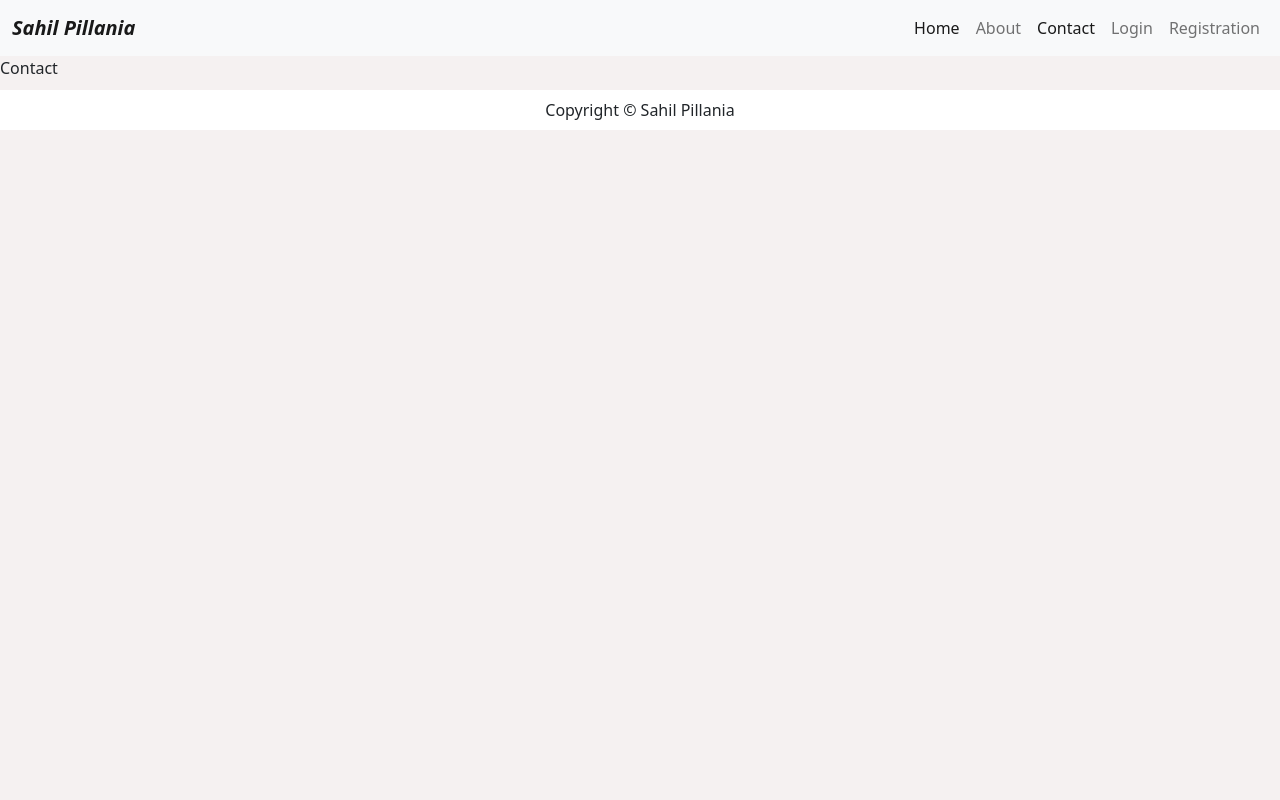
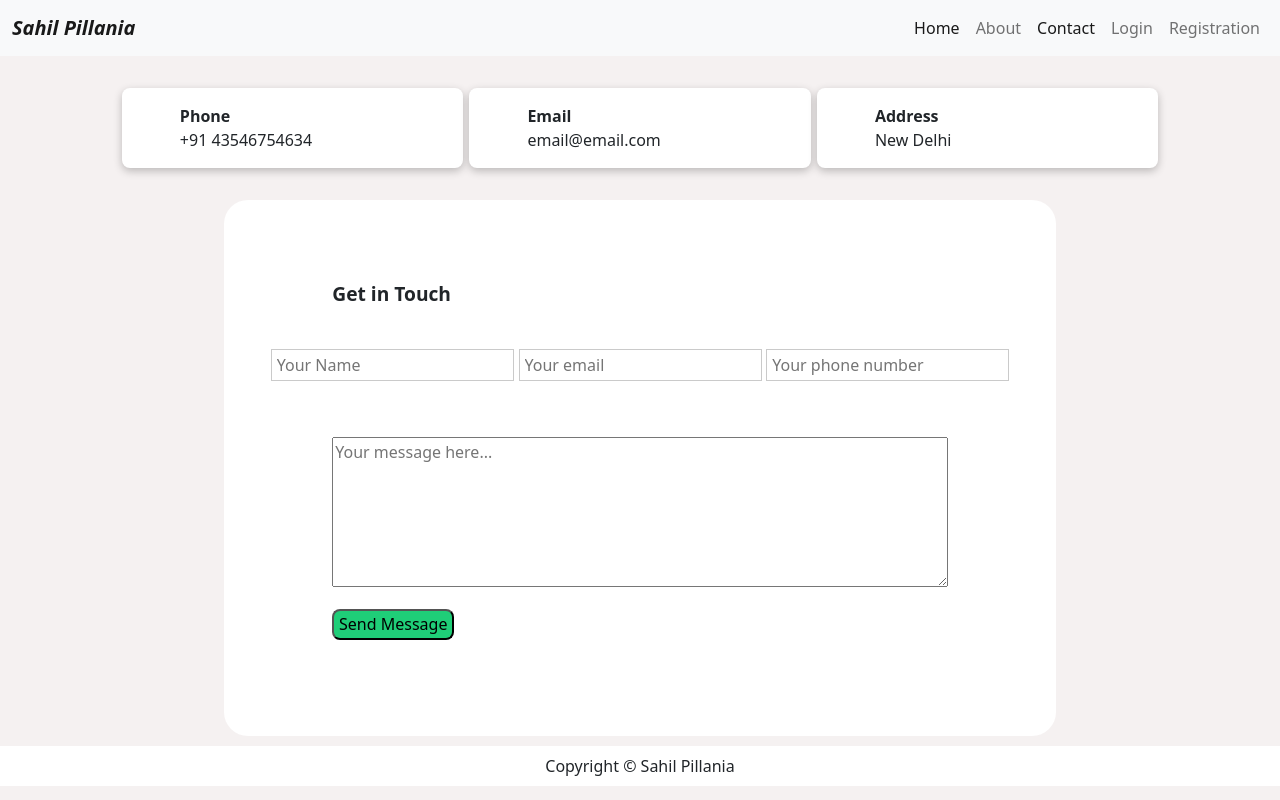
Before and after one commit to Sahil-pillania/MERN_website, a React (Create React App) app in the folder client/: page /Contact in a window 1280 px wide. Built offline with nearby package versions, Linux system fonts and the light colour scheme.

Commit message:
Contact page UI designed

```diff
--- a/client/src/App.css
+++ b/client/src/App.css
@@ -74,7 +74,8 @@ section {
 }
 
 @media (max-width: 700px) {
-  .signup-form {
+  .signup-form,
+  .signin-form {
     flex-direction: column;
   }
 }
@@ -89,3 +90,60 @@ section {
   text-align: center;
   margin-top: 10px;
 }
+
+/* // contact page  */
+.details {
+  margin: 2rem auto;
+}
+.contact_info_item {
+  border-radius: 0.5rem;
+  box-shadow: rgba(0, 0, 0, 0.24) 0px 3px 8px;
+  margin: auto 0.2rem;
+  padding: 1rem 3rem;
+  width: inherit;
+  background-color: #fff;
+}
+.contact_info_icons {
+  font-size: 2rem;
+  margin-right: 10px;
+}
+.contact_info_title {
+  font-weight: 600;
+}
+.form-col {
+  border-radius: 1.5rem;
+  background-color: #fff;
+  padding: 2rem;
+}
+.contact_form_title {
+  font-size: larger;
+  font-weight: 600;
+}
+.contact_form_name input {
+  margin: 0.5rem 0.15rem;
+  border: 1px solid #cacaca;
+  padding: 3px 5px;
+  outline: none;
+}
+.contact_form-text textarea {
+  width: 100%;
+}
+.button {
+  padding: 0.1rem 0.3rem;
+  background: #1fce78;
+  border-radius: 8px;
+  margin: 1rem 0;
+}
+
+@media (max-width: 700px) {
+  .details {
+    flex-direction: column;
+    margin: 2rem auto;
+  }
+  .contact_info_item {
+    margin-bottom: 1rem;
+  }
+  .button {
+    font-size: small;
+  }
+}
--- a/client/src/components/Contact.jsx
+++ b/client/src/components/Contact.jsx
@@ -1,7 +1,104 @@
 import React from "react";
 
 const Contact = () => {
-  return <div>Contact</div>;
+  return (
+    <>
+      <div className="contact_info">
+        <div className="container-fluid">
+          <div className="row">
+            <div className="col-lg-10 offset-lg-1 d-flex justify-content-between details">
+              {/* for phone no  */}
+              <div className="contact_info_item d-flex justify-content-start align-items-center">
+                <div className="contact_info_icons">
+                  <i className="zmdi zmdi-phone-in-talk"></i>
+                </div>
+                <div className="contact_info_content">
+                  <div className="contact_info_title">Phone</div>
+                  <div className="contact_info_text">+91 43546754634</div>
+                </div>
+              </div>
+
+              <div className="contact_info_item d-flex justify-content-start align-items-center">
+                <div className="contact_info_icons">
+                  <i className="zmdi zmdi-email"></i>
+                </div>
+                <div className="contact_info_content">
+                  <div className="contact_info_title">Email</div>
+                  <div className="contact_info_text">email@email.com</div>
+                </div>
+              </div>
+
+              <div className="contact_info_item d-flex justify-content-start align-items-center">
+                <div className="contact_info_icons">
+                  <i className="zmdi zmdi-gps-dot"></i>
+                </div>
+                <div className="contact_info_content">
+                  <div className="contact_info_title">Address</div>
+                  <div className="contact_info_text">New Delhi</div>
+                </div>
+              </div>
+            </div>
+          </div>
+        </div>
+      </div>
+
+      {/* contact us form  */}
+      <div className="contact_form">
+        <div className="container">
+          <div className="row form-col">
+            <div className="col-lg-10 offset-lg-1 ">
+              <div className="contact_form_container py-5 ">
+                <div className="contact_form_title">Get in Touch</div>
+                <form id="contact_form">
+                  <div className="contact_form_name d-flex justify-content-center align-items-between details">
+                    <input
+                      type="text"
+                      id="contact_form-name"
+                      className="contact_form_name input_field"
+                      placeholder="Your Name"
+                      required={true}
+                    />
+                    <input
+                      type="text"
+                      id="contact_form-email"
+                      className="contact_form_email input_field"
+                      placeholder="Your email"
+                      required={true}
+                    />
+                    <input
+                      type="number"
+                      id="contact_form-number"
+                      className="contact_form_number input_field"
+                      placeholder="Your phone number"
+                      required={true}
+                    />
+                  </div>
+                  <div className="contact_form-text mt-5">
+                    <textarea
+                      name="message"
+                      id=""
+                      cols="30"
+                      rows="6"
+                      className="text_field contact_form_message"
+                      placeholder="Your message here..."
+                    ></textarea>
+                  </div>
+                  <div className="contact_form_button">
+                    <button
+                      type="submit"
+                      className="button contact_submit_button"
+                    >
+                      Send Message
+                    </button>
+                  </div>
+                </form>
+              </div>
+            </div>
+          </div>
+        </div>
+      </div>
+    </>
+  );
 };
 
 export default Contact;
```
